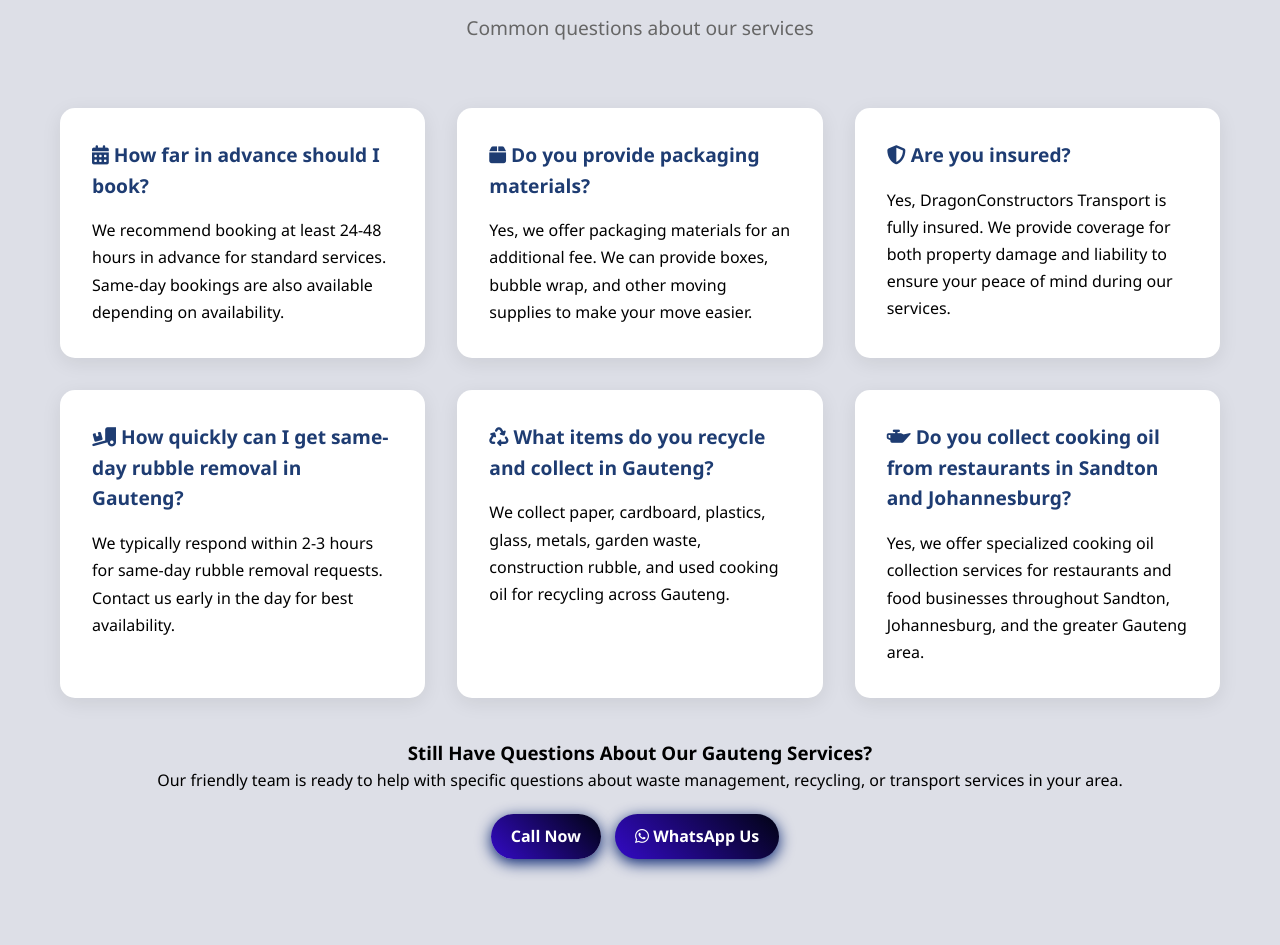
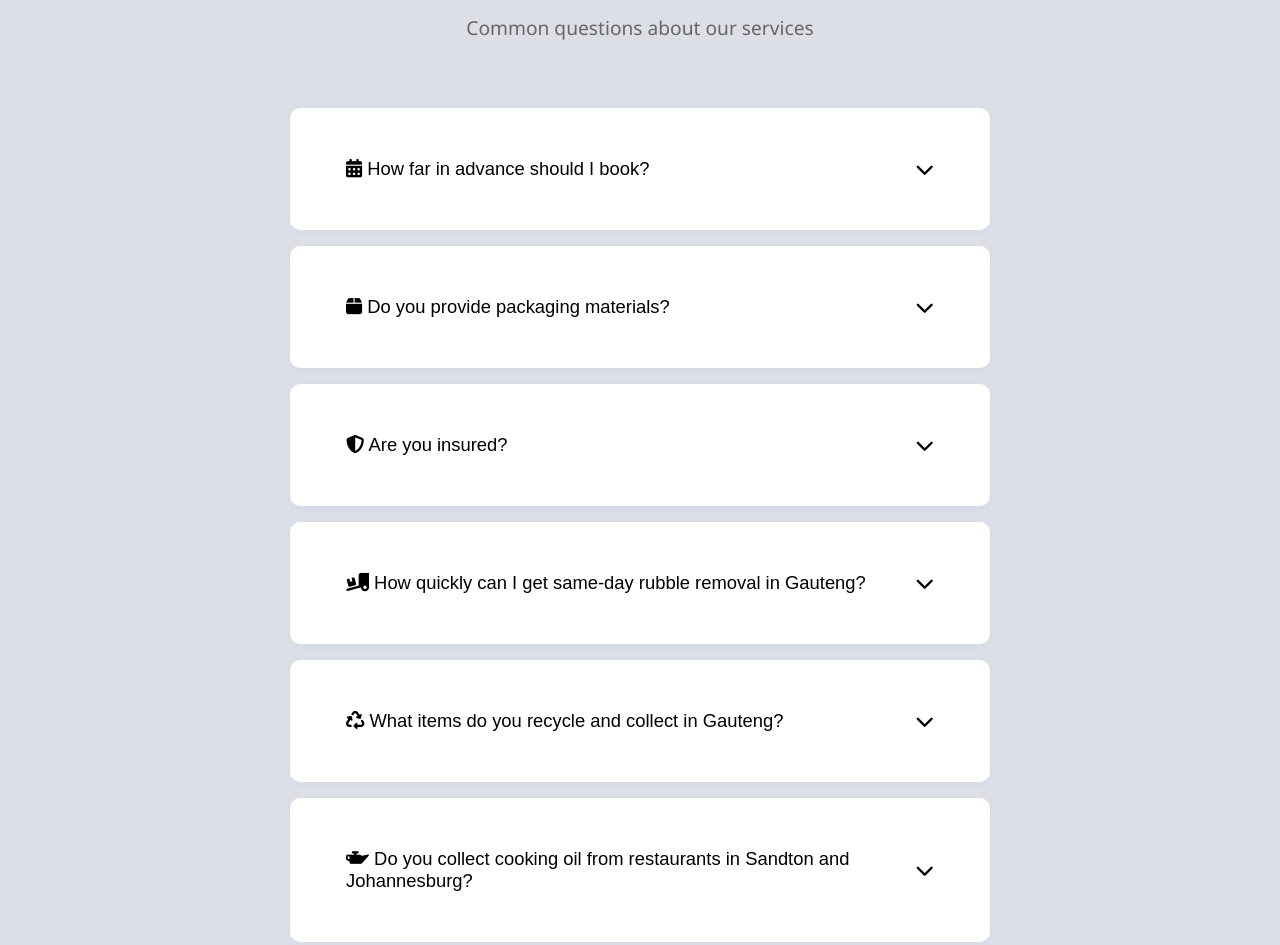
Before and after one commit to geniuskudzai21/DragonConstructors-Transport, a plain HTML site: page index.html in a window 1280 px wide. Shown: the part 8863-9808 px from the top of the page. Drawn offline with Linux system fonts and the light colour scheme.

Commit message:
FAQs into dropdown

```diff
--- a/index.html
+++ b/index.html
@@ -442,35 +442,100 @@
             </div>
 
             <div class="faq-grid">
+                <div class="faq-accordion">
                     <div class="faq-item">
-                    <h3><i class="fas fa-calendar-alt"></i> How far in advance should I book?</h3>
+                        <button class="faq-question" onclick="toggleFaq(this)"><span><i class="fas fa-calendar-alt"></i> How far in advance should I book?</span> <i class="fas fa-chevron-down faq-arrow"></i></button>
+                        <div class="faq-answer" style="display:none;">
                             <p>We recommend booking at least 24-48 hours in advance for standard services. Same-day bookings are also available depending on availability.</p>
                         </div>
-
+                    </div>
                     <div class="faq-item">
-                    <h3><i class="fas fa-box"></i> Do you provide packaging materials?</h3>
+                        <button class="faq-question" onclick="toggleFaq(this)"><span><i class="fas fa-box"></i> Do you provide packaging materials?</span> <i class="fas fa-chevron-down faq-arrow"></i></button>
+                        <div class="faq-answer" style="display:none;">
                             <p>Yes, we offer packaging materials for an additional fee. We can provide boxes, bubble wrap, and other moving supplies to make your move easier.</p>
                         </div>
-
+                    </div>
                     <div class="faq-item">
-                    <h3><i class="fas fa-shield-alt"></i> Are you insured?</h3>
+                        <button class="faq-question" onclick="toggleFaq(this)"><span><i class="fas fa-shield-alt"></i> Are you insured?</span> <i class="fas fa-chevron-down faq-arrow"></i></button>
+                        <div class="faq-answer" style="display:none;">
                             <p>Yes, DragonConstructors Transport is fully insured. We provide coverage for both property damage and liability to ensure your peace of mind during our services.</p>
                         </div>
-
+                    </div>
                     <div class="faq-item">
-                    <h3><i class="fas fa-truck-loading"></i> How quickly can I get same-day rubble removal in Gauteng?</h3>
+                        <button class="faq-question" onclick="toggleFaq(this)"><span><i class="fas fa-truck-loading"></i> How quickly can I get same-day rubble removal in Gauteng?</span> <i class="fas fa-chevron-down faq-arrow"></i></button>
+                        <div class="faq-answer" style="display:none;">
                             <p>We typically respond within 2-3 hours for same-day rubble removal requests. Contact us early in the day for best availability.</p>
                         </div>
-
+                    </div>
                     <div class="faq-item">
-                    <h3><i class="fas fa-recycle"></i> What items do you recycle and collect in Gauteng?</h3>
+                        <button class="faq-question" onclick="toggleFaq(this)"><span><i class="fas fa-recycle"></i> What items do you recycle and collect in Gauteng?</span> <i class="fas fa-chevron-down faq-arrow"></i></button>
+                        <div class="faq-answer" style="display:none;">
                             <p>We collect paper, cardboard, plastics, glass, metals, garden waste, construction rubble, and used cooking oil for recycling across Gauteng.</p>
                         </div>
-
+                    </div>
                     <div class="faq-item">
-                    <h3><i class="fas fa-oil-can"></i> Do you collect cooking oil from restaurants in Sandton and Johannesburg?</h3>
+                        <button class="faq-question" onclick="toggleFaq(this)"><span><i class="fas fa-oil-can"></i> Do you collect cooking oil from restaurants in Sandton and Johannesburg?</span> <i class="fas fa-chevron-down faq-arrow"></i></button>
+                        <div class="faq-answer" style="display:none;">
                             <p>Yes, we offer specialized cooking oil collection services for restaurants and food businesses throughout Sandton, Johannesburg, and the greater Gauteng area.</p>
                         </div>
+                    </div>
+                </div>
+                <script>
+                function toggleFaq(btn) {
+                    var answer = btn.nextElementSibling;
+                    var arrow = btn.querySelector('.faq-arrow');
+                    if (answer.style.display === 'none' || answer.style.display === '') {
+                        answer.style.display = 'block';
+                        arrow.classList.add('open');
+                        btn.classList.add('active');
+                    } else {
+                        answer.style.display = 'none';
+                        arrow.classList.remove('open');
+                        btn.classList.remove('active');
+                    }
+                }
+                </script>
+                <style>
+                .faq-accordion {
+                    max-width: 700px;
+                    margin: 0 auto;
+                }
+                .faq-item {
+                    margin-bottom: 16px;
+                    border-radius: 10px;
+                    box-shadow: 0 2px 8px rgba(30,136,229,0.06);
+                    background: #fff;
+                    overflow: hidden;
+                }
+                .faq-question {
+                    width: 100%;
+                    text-align: left;
+                    background: none;
+                    border: none;
+                    outline: none;
+                    font-size: 1.15rem;
+                    padding: 18px 24px;
+                    cursor: pointer;
+                    display: flex;
+                    align-items: center;
+                    justify-content: space-between;
+                    transition: background 0.2s;
+                }
+                .faq-question.active, .faq-question:hover {
+                    background: #f5f7fa;
+                }
+                .faq-arrow {
+                    transition: transform 0.3s;
+                }
+                .faq-arrow.open {
+                    transform: rotate(180deg);
+                }
+                .faq-answer {
+                    padding: 0 24px 18px 24px;
+                    background: #f5f7fa;
+                    font-size: 1rem;
+                }
+                </style>
             </div>
 
             <div style="text-align: center; margin-top: 40px;">
```
Lines whose indentation alone changed are shown as unchanged.
